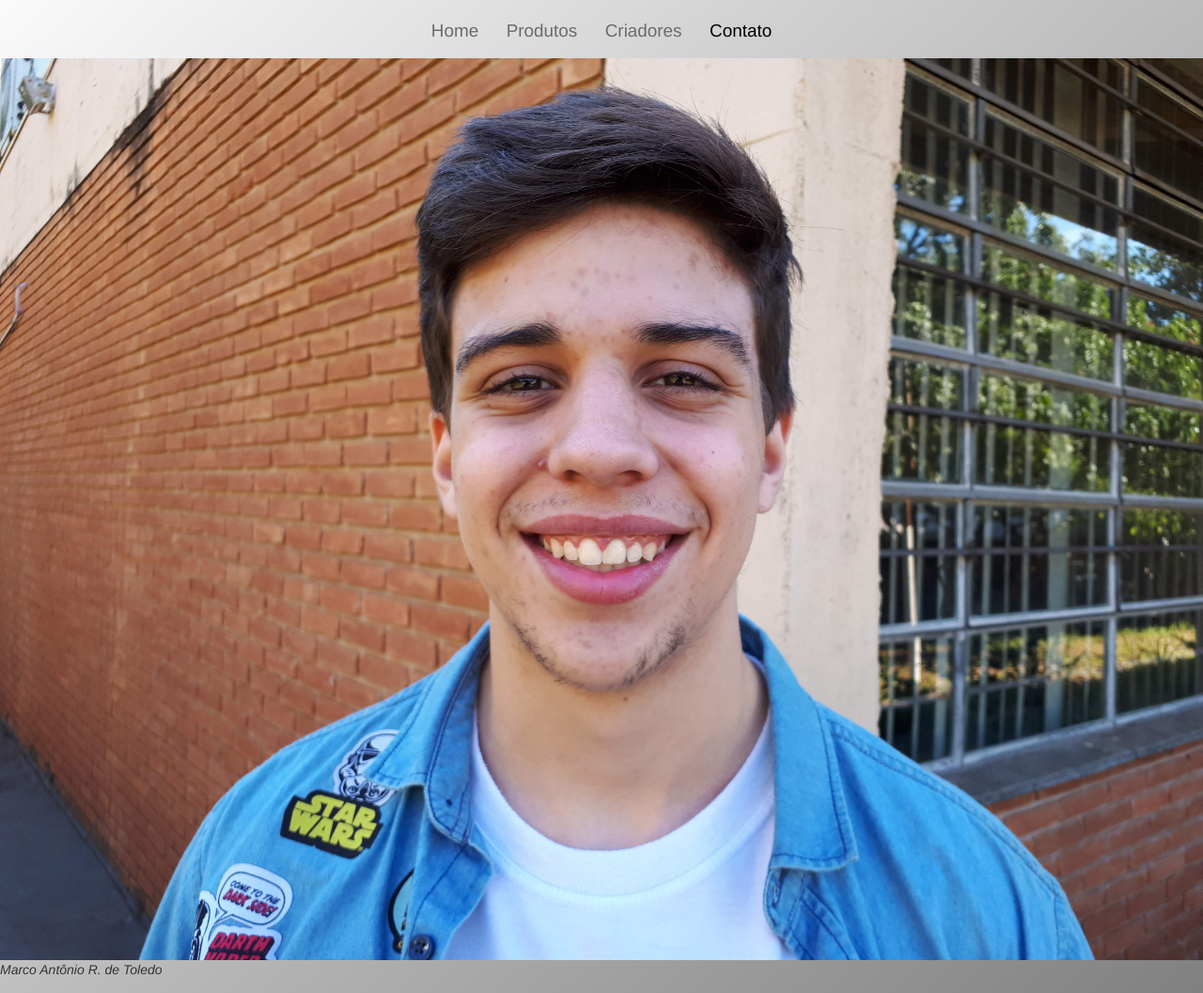
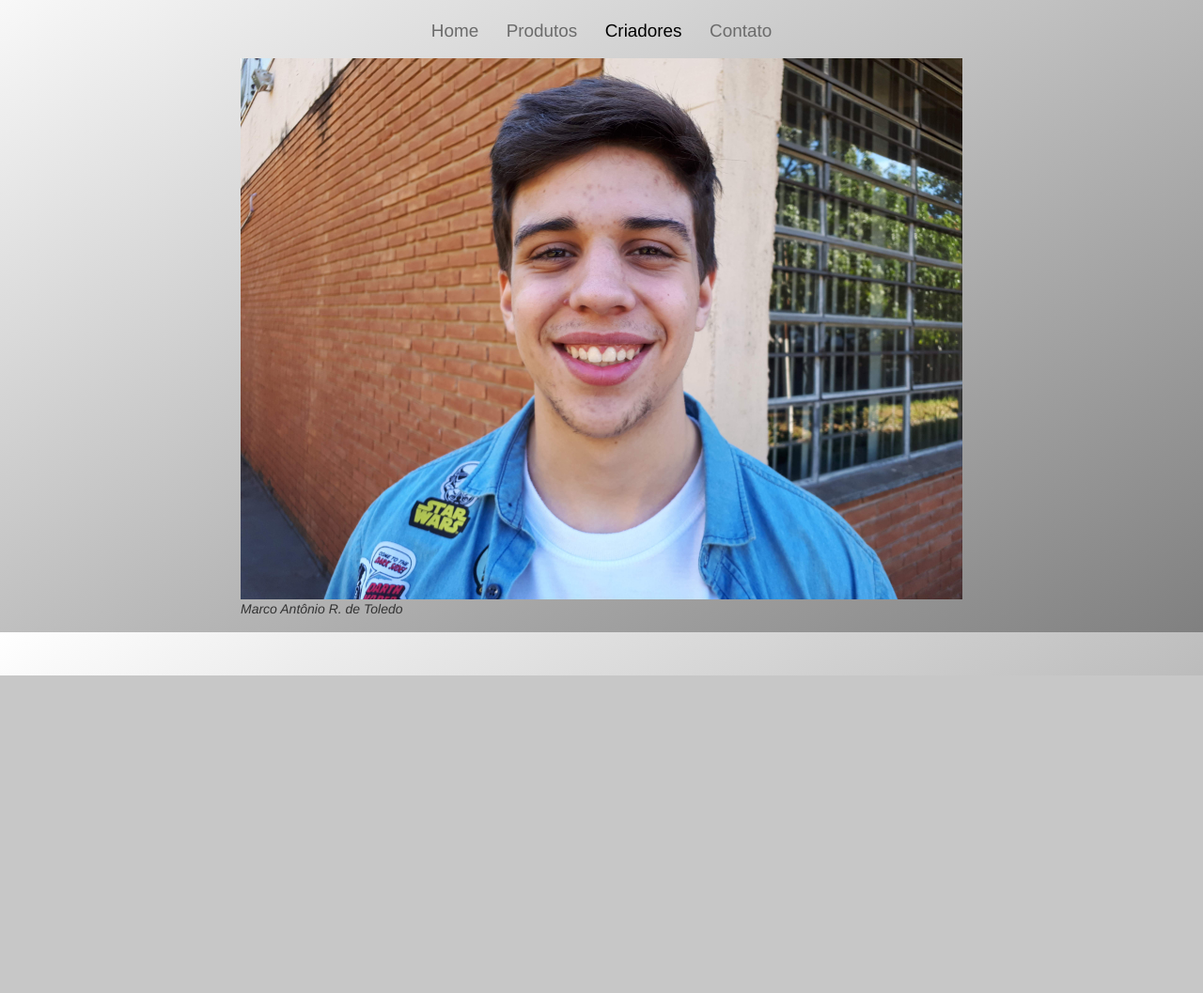
Before and after one commit to Ocramoi/Ocramoi.github.io, a PHP site: page /criadores.html in a window 1280 px wide. Shown: the part 81-1138 px from the top of the page at 94% size. After the commit the page ends 800 px from the top, so only its background shows below. Run offline with PHP 8.4, Linux system fonts and the light colour scheme.

Commit message:
Initial commit

```diff
--- a/contato.html
+++ b/contato.html
@@ -16,8 +16,8 @@
     <div id="menuInicial" class="menuInit">
         <a href="index.html">Home</a>
         <a href="http://www.nerdstore.com.br">Produtos</a>
-        <a href="#" class="ativo">Criadores</a>
-        <a href="http://www.nerdstore.com.br">Contato</a>
+        <a href="criadores.html">Criadores</a>
+        <a href="#" class="ativo">Contato</a>
         <a class="icone" id="iconeMenu">@</a>
     </div>
     <script src="app.js"></script>
--- a/criadores.html
+++ b/criadores.html
@@ -16,8 +16,8 @@
     <div id="menuInicial" class="menuInit">
         <a href="index.html">Home</a>
         <a href="http://www.nerdstore.com.br">Produtos</a>
-        <a href="http://www.nerdstore.com.br">Criadores</a>
-        <a href="#" class="ativo">Contato</a>
+        <a href="#" class="ativo">Criadores</a>
+        <a href="contato.html">Contato</a>
         <a class="icone" id="iconeMenu">@</a>
     </div>
     <div class="criadores">
--- a/style.css
+++ b/style.css
@@ -11,6 +11,8 @@ header
 {
     overflow: auto;
 }
+@media screen and (max-width: 800px)
+{
     .conjunto
     {
         overflow: auto;
@@ -26,6 +28,30 @@ header
     {
         width: 100%;
         text-align: center;
+    }
+}
+@media screen and (min-width: 800px)
+{
+    .conjunto
+    {
+        overflow: auto;
+        margin: 0 auto;
+        width: 60%;
+        margin-bottom: 15px;
+    }
+    .conjunto img
+    {
+        width: 100%;
+    }
+    .conjunto img:hover
+    {
+        filter: sepia(35%) brightness(80%);
+    }
+    .altCriadores
+    {
+        width: 100%;
+        text-align: center;
+    }
 }
 /*fim criadores*/
 
```
Lines whose indentation alone changed are shown as unchanged.
